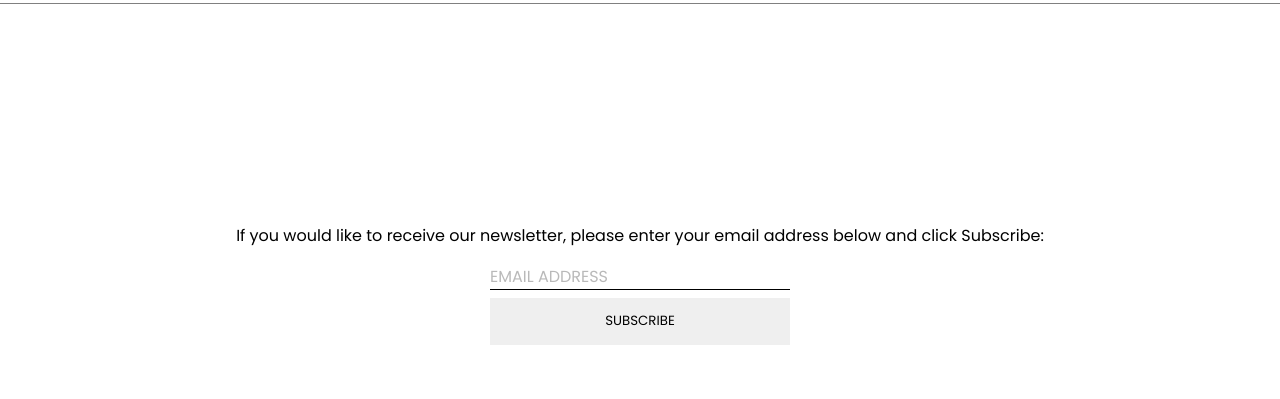
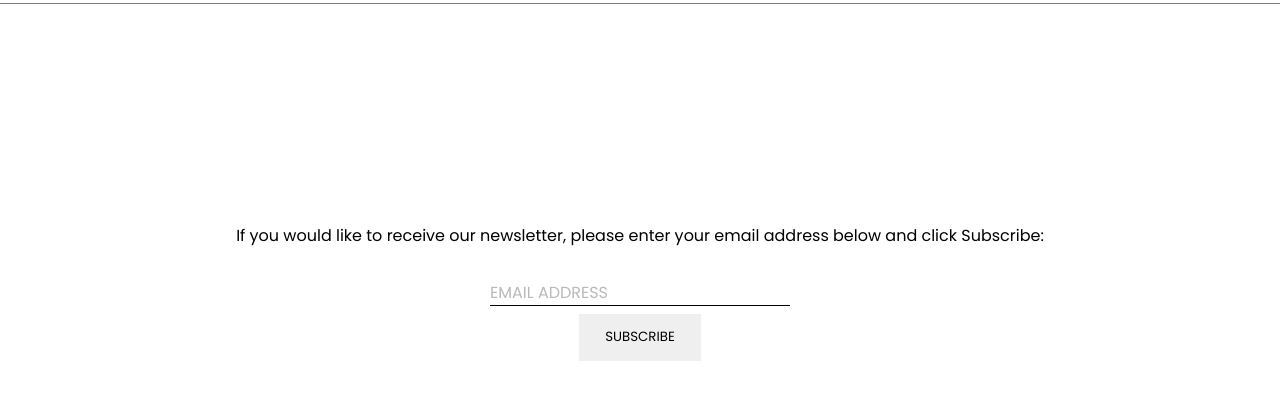
Before and after one commit to ematogra/dream-dolphin, a plain HTML site: page contact.html in a window 1280 px wide. Shown: the part 97-496 px from the top of the page. Drawn offline with Linux system fonts and the light colour scheme.

Commit message:
new subscribe btn

```diff
--- a/css/contact.css
+++ b/css/contact.css
@@ -4,14 +4,12 @@
 }
 
 .form {
-    display: flex;
-    flex-direction: column;
-    /* box-shadow: 0 0 30px rgba(0, 0, 0, 0.6); */
-    /* background: red; */
     max-width: 300px;
     margin-left: auto;
     margin-right: auto;
+    margin-top: 2rem;
     margin-bottom: 6rem;
+    text-align: center;
 }
 
 .form-input,
```
